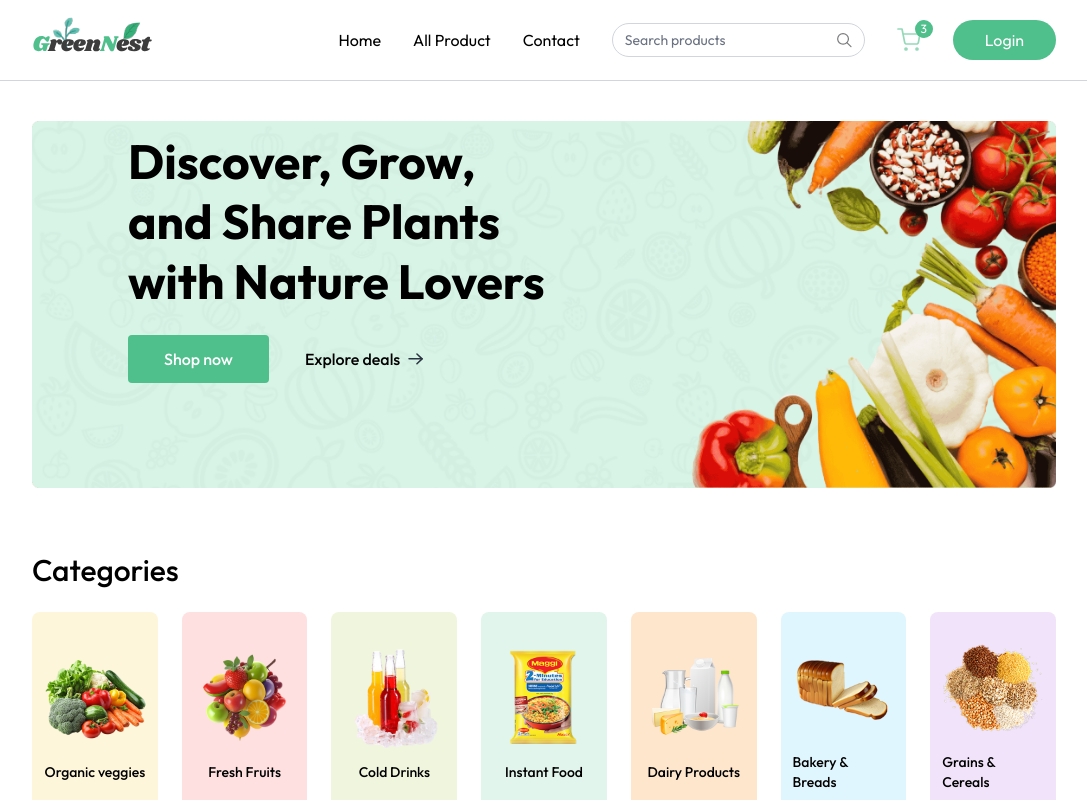
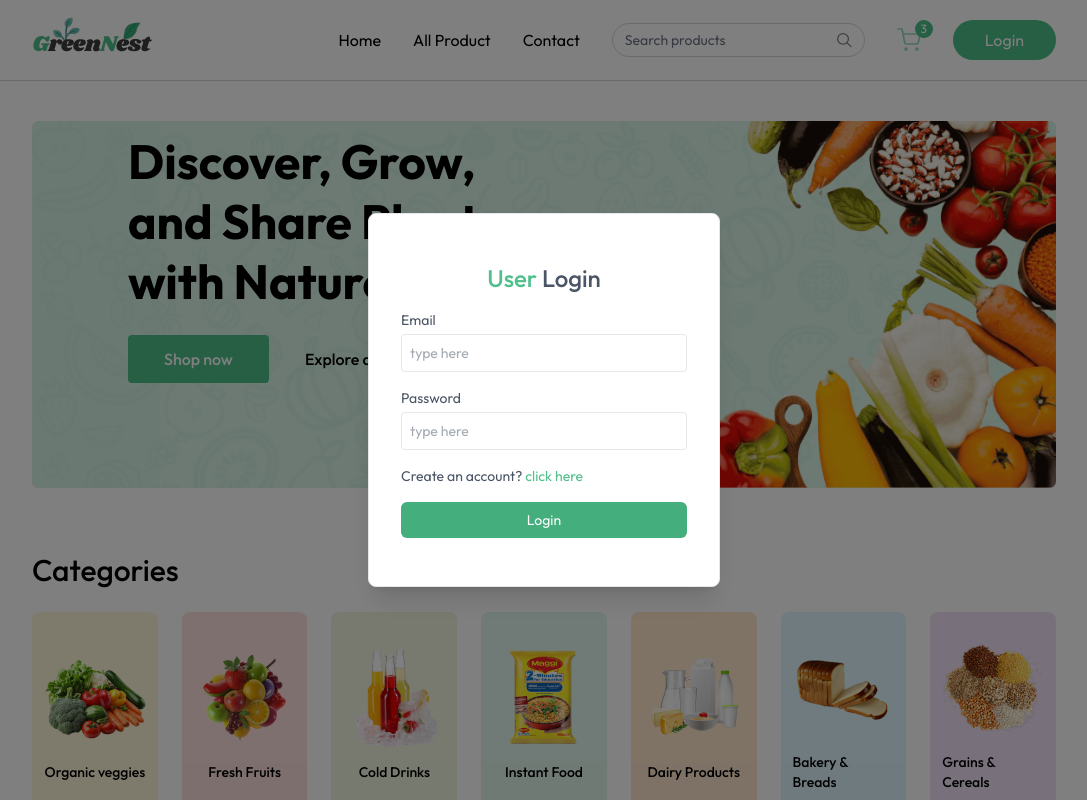
Before and after one commit to Humayun167/green_nest, a React (Vite) app in the folder client/: page / in a window 1280 px wide. Shown: the top 800 px of the page, without its empty margins (96-1183 px from the left). Built offline with nearby package versions, Linux system fonts and the light colour scheme.

Commit message:
login page done

```diff
--- a/client/src/App.jsx
+++ b/client/src/App.jsx
@@ -1,11 +1,10 @@
-import React from 'react';
 import Navbar from './components/Navbar';
 import Home from './pages/Home';
 import { Route, Routes, useLocation } from 'react-router-dom';
 import { Toaster } from 'react-hot-toast';
 import Footer from './components/Footer';
 import { useAppContext } from './context/AppContext';
-import LoginPage from './components/LoginPage';
+import Login from './components/Login';
 
 const App = () => {
 
@@ -15,7 +14,7 @@
   return (
     <div>
       {isSellerPath? null: <Navbar/>}
-      {showUserLogin ? <LoginPage/>: null}
+      {showUserLogin ? <Login/>: null}
       <Toaster/>
 
        <div className={`${isSellerPath ?"":"px-6 md:px-16 lg:px-24 xl:px-32" }`}>
--- /dev/null
+++ b/client/src/components/Login.jsx
@@ -0,0 +1,60 @@
+import React from 'react';
+import { useAppContext } from '../context/AppContext';
+
+const Login = () => {
+
+    const {setShowUserLogin, setUser} = useAppContext();
+
+     const [state, setState] = React.useState("login");
+    const [name, setName] = React.useState("");
+    const [email, setEmail] = React.useState("");
+    const [password, setPassword] = React.useState("");
+
+    const onSubmitHandler = async (e)=>{
+        event.preventDefault();
+        setUser({
+            email: "test@gmail.com",
+            name:"khan"
+
+        })
+        setShowUserLogin(false);
+    }
+    return (
+        <div onClick={()=>setShowUserLogin(false)} className='fixed top-0 left-0 bottom-0 right-0 z-30 flex items-center text-sm text-gray-600 bg-black/50'>
+
+            <form onSubmit={onSubmitHandler} onClick={(e)=>e.stopPropagation()} className="flex flex-col gap-4 m-auto items-start p-8 py-12 w-80 sm:w-[352px] rounded-lg shadow-xl border border-gray-200 bg-white">
+            <p className="text-2xl font-medium m-auto">
+                <span className="text-primary">User</span> {state === "login" ? "Login" : "Sign Up"}
+            </p>
+            {state === "register" && (
+                <div className="w-full">
+                    <p>Name</p>
+                    <input onChange={(e) => setName(e.target.value)} value={name} placeholder="type here" className="border border-gray-200 rounded w-full p-2 mt-1 outline-primary" type="text" required />
+                </div>
+            )}
+            <div className="w-full ">
+                <p>Email</p>
+                <input onChange={(e) => setEmail(e.target.value)} value={email} placeholder="type here" className="border border-gray-200 rounded w-full p-2 mt-1 outline-primary-500" type="email" required />
+            </div>
+            <div className="w-full ">
+                <p>Password</p>
+                <input onChange={(e) => setPassword(e.target.value)} value={password} placeholder="type here" className="border border-gray-200 rounded w-full p-2 mt-1 outline-primary-500" type="password" required />
+            </div>
+            {state === "register" ? (
+                <p>
+                    Already have account? <span onClick={() => setState("login")} className="text-primary cursor-pointer">click here</span>
+                </p>
+            ) : (
+                <p>
+                    Create an account? <span onClick={() => setState("register")} className="text-primary cursor-pointer">click here</span>
+                </p>
+            )}
+            <button className="bg-primary-dull hover:bg-primary-dull  transition-all text-white w-full py-2 rounded-md cursor-pointer">
+                {state === "register" ? "Create Account" : "Login"}
+            </button>
+        </form>
+        </div>
+    );
+};
+
+export default Login;
--- a/client/src/components/LoginPage.jsx
+++ /dev/null
@@ -1,44 +0,0 @@
- import React from 'react';
-
-
-const LoginPage = () => {
-    const [state, setState] = React.useState("login");
-    const [name, setName] = React.useState("");
-    const [email, setEmail] = React.useState("");
-    const [password, setPassword] = React.useState("");
-    return (
-        <form className="flex flex-col gap-4 m-auto items-start p-8 py-12 w-80 sm:w-[352px] rounded-lg shadow-xl border border-gray-200 bg-white">
-            <p className="text-2xl font-medium m-auto">
-                <span className="text-primary">User</span> {state === "login" ? "Login" : "Sign Up"}
-            </p>
-            {state === "register" && (
-                <div className="w-full">
-                    <p>Name</p>
-                    <input onChange={(e) => setName(e.target.value)} value={name} placeholder="type here" className="border border-gray-200 rounded w-full p-2 mt-1 outline-indigo-500" type="text" required />
-                </div>
-            )}
-            <div className="w-full ">
-                <p>Email</p>
-                <input onChange={(e) => setEmail(e.target.value)} value={email} placeholder="type here" className="border border-gray-200 rounded w-full p-2 mt-1 outline-indigo-500" type="email" required />
-            </div>
-            <div className="w-full ">
-                <p>Password</p>
-                <input onChange={(e) => setPassword(e.target.value)} value={password} placeholder="type here" className="border border-gray-200 rounded w-full p-2 mt-1 outline-indigo-500" type="password" required />
-            </div>
-            {state === "register" ? (
-                <p>
-                    Already have account? <span onClick={() => setState("login")} className="text-primary cursor-pointer">click here</span>
-                </p>
-            ) : (
-                <p>
-                    Create an account? <span onClick={() => setState("register")} className="text-primary cursor-pointer">click here</span>
-                </p>
-            )}
-            <button className="bg-primary hover:bg-primary-dull transition-all text-white w-full py-2 rounded-md cursor-pointer">
-                {state === "register" ? "Create Account" : "Login"}
-            </button>
-        </form>
-    );
-};
-
-export default LoginPage;
--- a/client/src/context/AppContext.jsx
+++ b/client/src/context/AppContext.jsx
@@ -11,7 +11,7 @@
   const navigate = useNavigate();
   const [user, setUser] = useState(null);
   const [isSeller, setIsSeller] = useState(false);
-  const [showUserLogin, setShowUserLogin] = useState(false);
+  const [showUserLogin, setShowUserLogin] = useState(true);
   const [product, setProduct] = useState([]);
 
   const [cartItems, setCartItems] = useState({});
```
